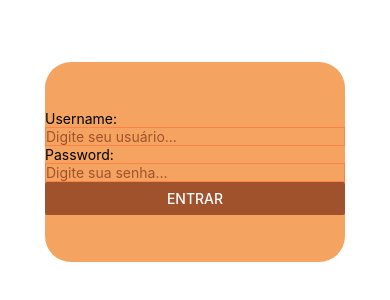
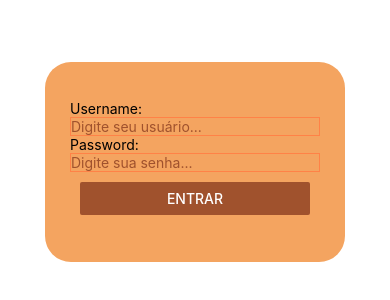
Before and after one commit to girleidearaujoo/chatpet, a React Native app: screen / in a window 390 px wide. Shown: the part 260-560 px from the top of the page. Built offline with nearby package versions, Linux system fonts and the light colour scheme.

Commit message:
flexDirection, padding

```diff
--- a/App.js
+++ b/App.js
@@ -20,6 +20,7 @@ const styles = StyleSheet.create({
     backgroundColor: '#fff',
     alignItems: 'center',
     justifyContent: 'center',
+    flexDirection: 'column'
   },
   box: {
     backgroundColor:'#F4A460',
--- a/Login.js
+++ b/Login.js
@@ -5,6 +5,7 @@ export default function Login(){
     <View style = {{
     justifyContent:"center",
     flex:1,
+    padding:25
    }}>
     <View>
     <Text>Username: </Text>
@@ -16,8 +17,8 @@ export default function Login(){
     <TextInput style = {{borderWidth: 1, borderColor: "#FF8247" }}  placeholder = "Digite sua senha..."
     placeholderTextColor = "#A0522D" secureTextEntry={true} />
     </View>
-    <View>
-    <Button title = "entrar" color={"#A0522D"}/>
+    <View style= {{padding:10}}>
+    <Button title = "entrar" color={"#A0522D"} />
     </View>
     </View>
   );
```
